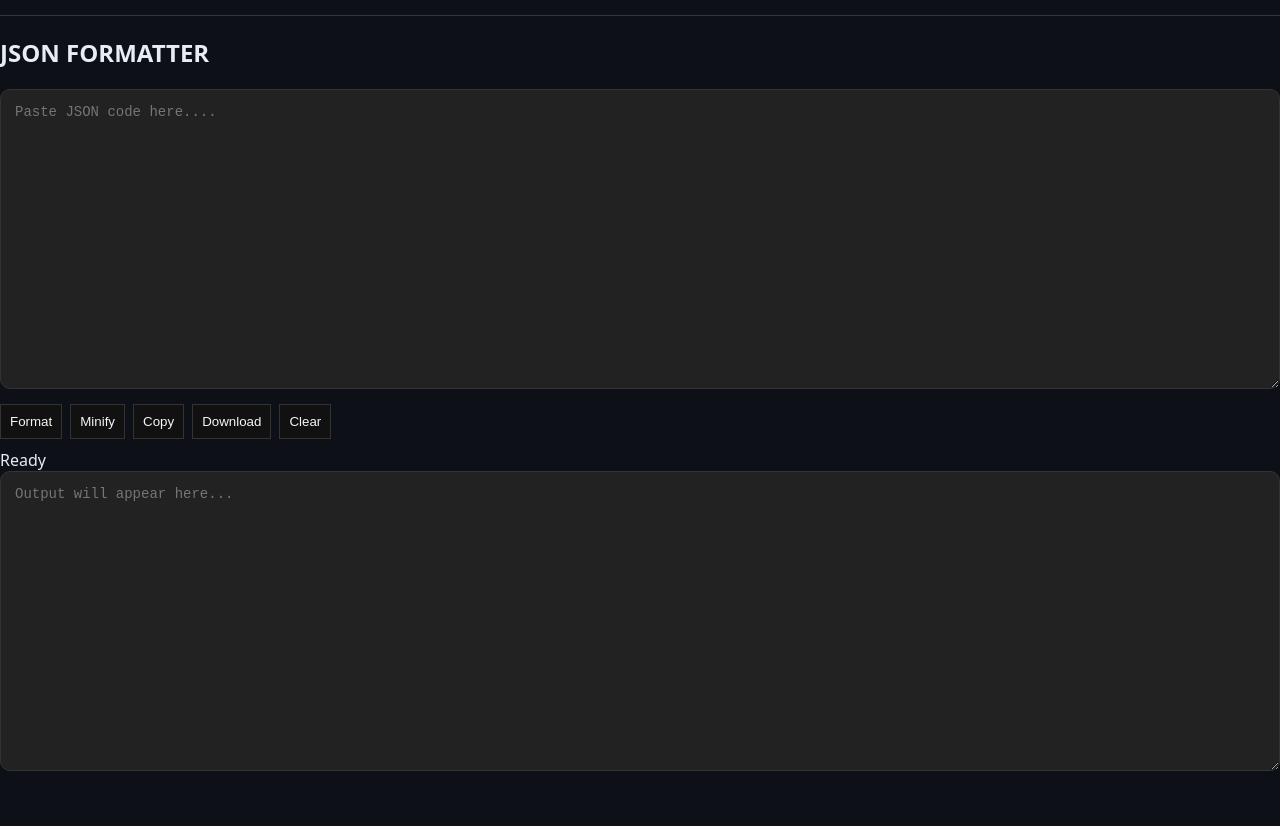
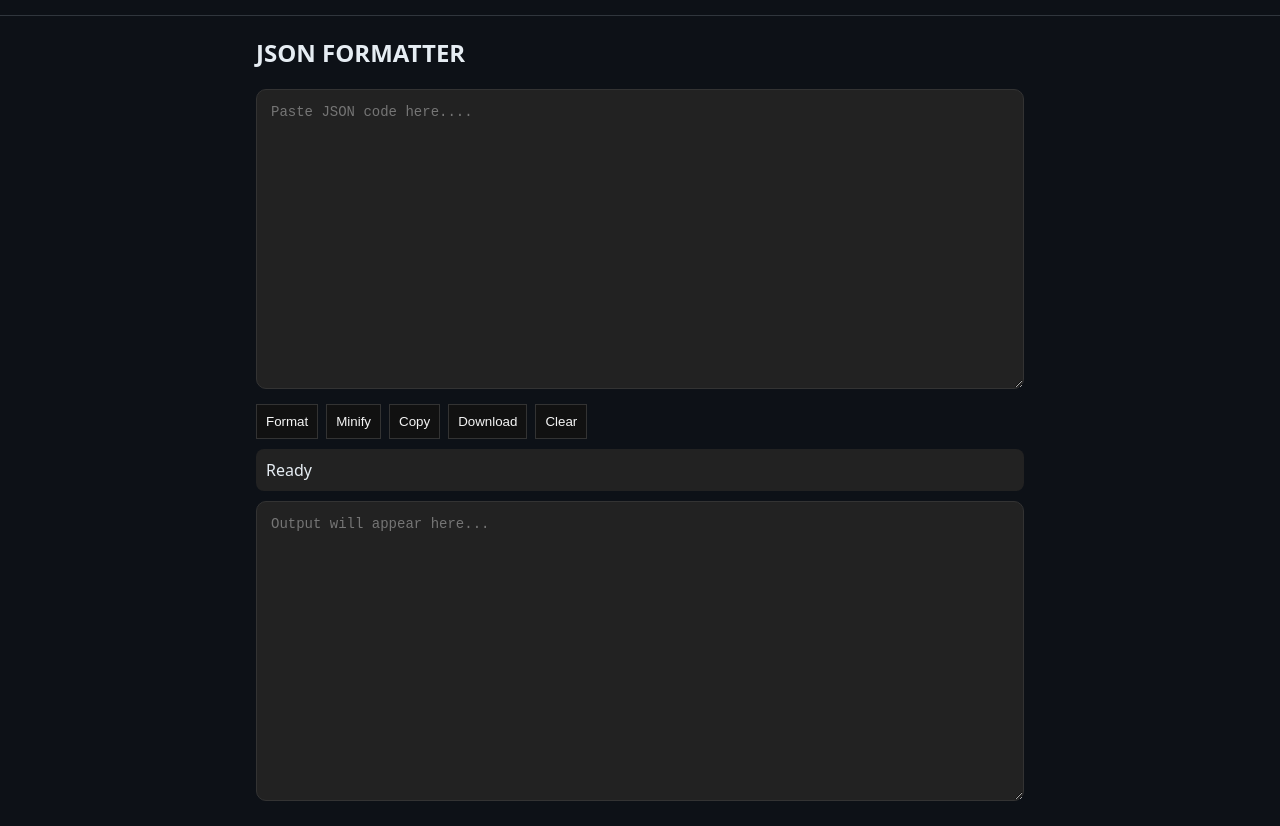
Before and after one commit to dev-l-k/JSON-ToolKit, a plain HTML site: page index.html in a window 1280 px wide. Shown: the part 84-910 px from the top of the page. Before the commit the page ends 860 px from the top, so only its background shows below. Drawn offline with Linux system fonts and the light colour scheme.

Commit message:
debugged js and made a small container

```diff
--- a/index.html
+++ b/index.html
@@ -11,10 +11,10 @@
         <h1>JSON ToolKit</h1>
         <p>Format Minify Convert JSON</p>
     </header>
-
+    <main>
     <section id="format" class="tool">
         <h2>JSON FORMATTER</h2>
-        <textarea id="jsoninput" placeholder="Paste JSON code here...."></textarea>
+        <textarea id="jsonInput" placeholder="Paste JSON code here...."></textarea>
         <div class="actions">
             <button class="btn" onclick="formatJSON()">Format</button>
             <button class="btn" onclick="minifyJSON()">Minify</button>
@@ -23,9 +23,10 @@
             <button class="btn" onclick="clearJSON()">Clear</button>
         </div>
 
-        <div class="formatStatus" class="status">Ready</div>
+        <div id="formatStatus" class="status">Ready</div>
         <textarea id="jsonOutput" placeholder="Output will appear here..."></textarea>
     </section>
+    </main>
     <script src="script.js"></script>
 </body>
 </html>
--- a/script.js
+++ b/script.js
@@ -3,8 +3,12 @@ function getJSON(id){
 
 }
 function formatJSON(){
+    try{
     let data = getJSON("jsonInput");
     let output= JSON.stringify(data,null,2);
     document.getElementById("jsonOutput").value = output;
     document.getElementById('formatStatus').innerHTML=`<span class="good">Valid JSON</span>`;
+    }catch(err){
+        document.getElementById('formatStatus').innerHTML = `<span>${err.message}</span>`;
+    }
 }
--- a/style.css
+++ b/style.css
@@ -71,3 +71,8 @@ textarea{
 
     }
 }
+main {
+    max-width: 800px;
+    margin: 20px auto;
+    padding: 0 16px;
+}
```
